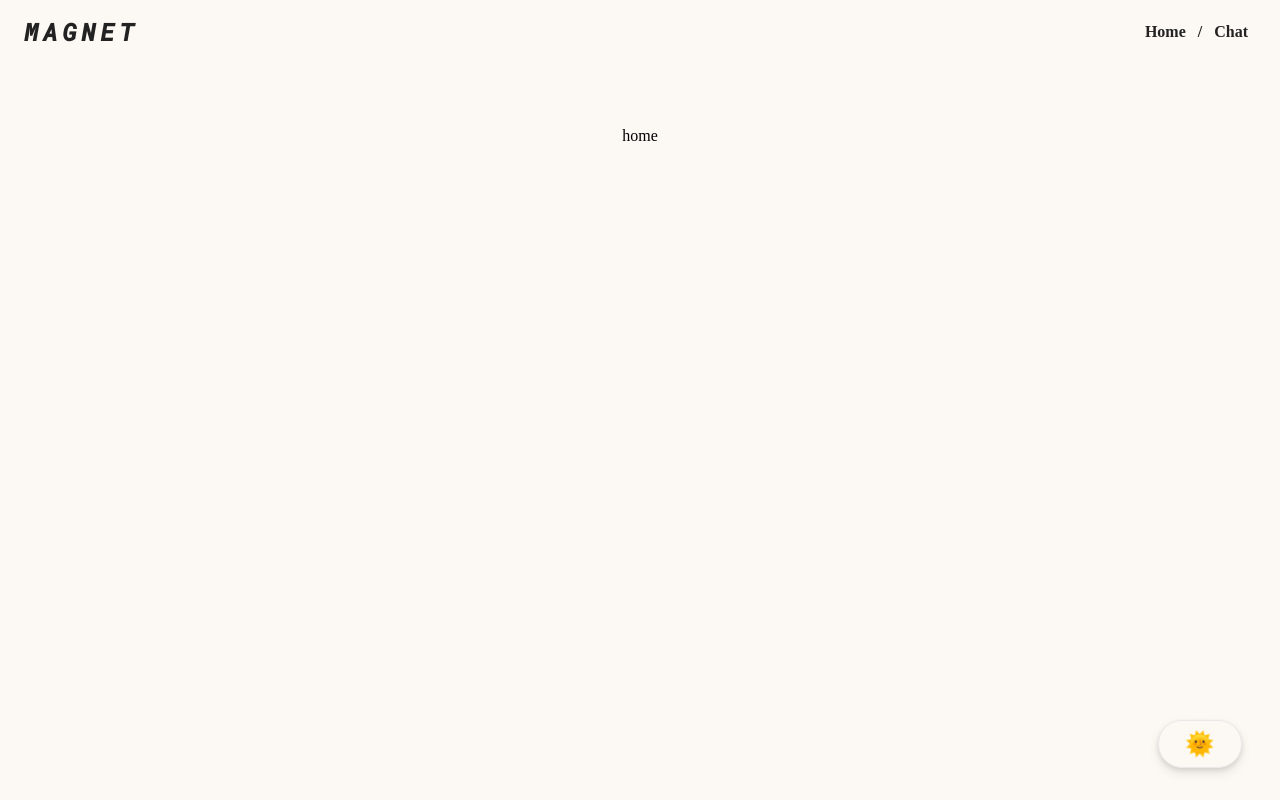
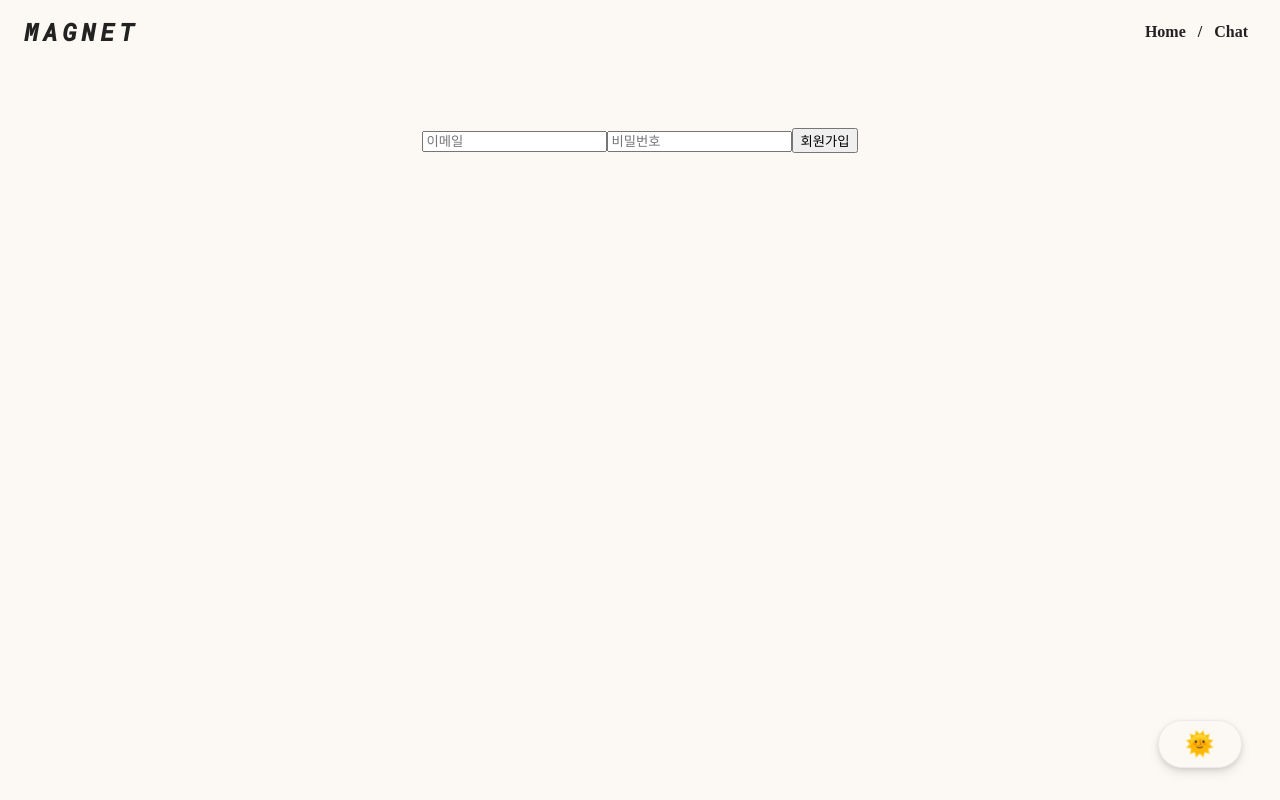
Before and after one commit to yoojin-kwon/magnet_desktop, a React (Create React App) app: page / in a window 1280 px wide. Built offline with nearby package versions, Linux system fonts and the light colour scheme; no server answers.

Commit message:
Feat: 회원가입 기능 구현 - firebase authentication

```diff
--- a/src/app.jsx
+++ b/src/app.jsx
@@ -1,7 +1,8 @@
 import React from 'react';
 import { BrowserRouter as Router, Routes, Route } from 'react-router-dom';
 import Chat from './components/chat';
-import Home from './components/home';
+import SignIn from './components/signIn';
+import SignUp from './components/signUp';
 import { ThemeProvider } from './context/themeProvider';
 import { GlobalStyle } from './theme/GlobalStyle';
 
@@ -11,7 +12,8 @@ const App = ({ chatRepository }) => {
       <ThemeProvider>
         <GlobalStyle />
         <Routes>
-          <Route exact path='/' element={<Home />} />
+          <Route exact path='/' element={<SignUp />} />
+          <Route path='/signin' element={<SignIn />} />
           <Route
             path='/chat'
             element={<Chat chatRepository={chatRepository} />}
--- a/src/components/home.jsx
+++ b/src/components/signIn.jsx
@@ -1,12 +1,12 @@
 import React from 'react';
 import AppLayout from './AppLayout';
 
-const Home = () => {
+const SignIn = () => {
   return (
     <AppLayout>
-      <h4>home</h4>
+      <div>sign in</div>
     </AppLayout>
   );
 };
 
-export default Home;
+export default SignIn;
--- /dev/null
+++ b/src/components/signUp.jsx
@@ -0,0 +1,69 @@
+import React, { useState, useRef } from 'react';
+import AppLayout from './AppLayout';
+import { firebaseAuth } from '../service/firebase';
+import { useNavigate } from 'react-router-dom';
+
+const SignUp = () => {
+  const navigate = useNavigate();
+  const emailRef = useRef();
+  const passwordRef = useRef();
+  const formRef = useRef();
+
+  const onSubmit = async (event) => {
+    event.preventDefault();
+    const email = emailRef.current.value;
+    const password = passwordRef.current.value;
+    try {
+      await firebaseAuth
+        .createUserWithEmailAndPassword(email, password) //
+        .then((data) => goToSignIn(data.user.uid));
+    } catch (error) {
+      // console.error(error);
+      if (error.code === 'auth/invalid-email') {
+        alert('이메일을 정확히 입력해주세요🙂');
+      } else if (error.code === 'auth/weak-password') {
+        alert('비밀번호는 최소 6자 이상 설정해주세요🙂');
+      } else if (error.code === 'auth/email-already-in-use') {
+        alert('이미 가입한 계정입니다🙂');
+      } else {
+        alert(error.message);
+      }
+    }
+    formRef.current.reset();
+  };
+
+  const goToSignIn = (userId) => {
+    navigate('/signin', { state: { id: userId } });
+  };
+
+  return (
+    <AppLayout>
+      <form onSubmit={onSubmit} ref={formRef}>
+        {/* --remove autocomplete-- */}
+        <input style={{ display: 'none' }} aria-hidden='true' />
+        <input type='password' style={{ display: 'none' }} aria-hidden='true' />
+        {/* --remove autocomplete end-- */}
+        {/* --real input-- */}
+        <input
+          type='email'
+          placeholder='이메일'
+          id='email'
+          ref={emailRef}
+          autoComplete='false'
+          required
+        />
+        <input
+          type='password'
+          placeholder='비밀번호'
+          id='password'
+          ref={passwordRef}
+          autoComplete='new-password'
+        />
+        {/* --real input end-- */}
+        <button type='submit'>회원가입</button>
+      </form>
+    </AppLayout>
+  );
+};
+
+export default SignUp;
--- a/src/service/firebase.js
+++ b/src/service/firebase.js
@@ -1,6 +1,6 @@
 import firebase from 'firebase/app';
-// import 'firebase/firestore';
 import 'firebase/database';
+import 'firebase/auth';
 
 const firebaseConfig = {
   apiKey: process.env.REACT_APP_FIREBASE_API_KEY,
@@ -15,4 +15,4 @@ const firebaseConfig = {
 const firebaseApp = firebase.initializeApp(firebaseConfig);
 
 export const firebaseDatabase = firebaseApp.database();
-// export const firebaseDatabase = firebase.firestore();
+export const firebaseAuth = firebaseApp.auth();
```
